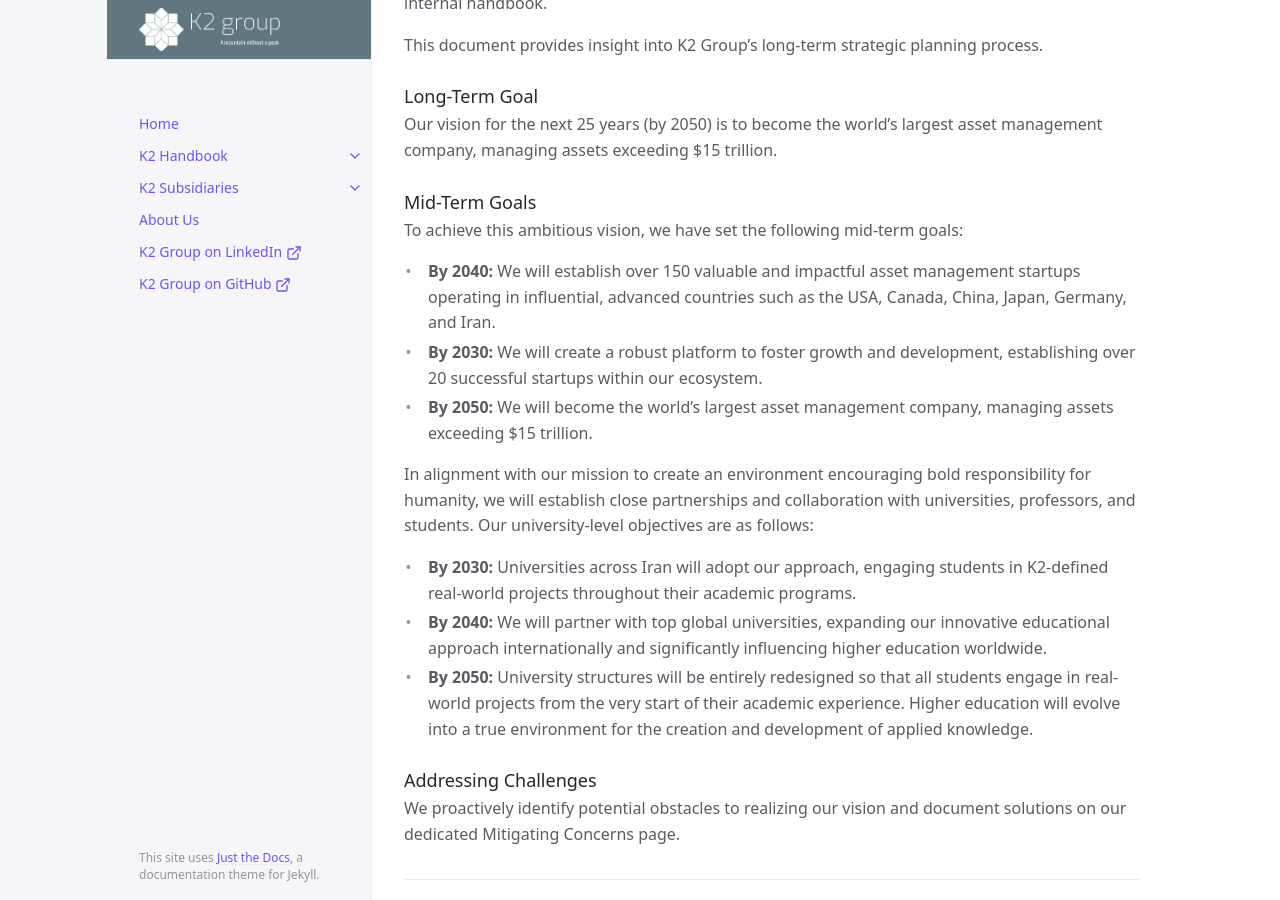
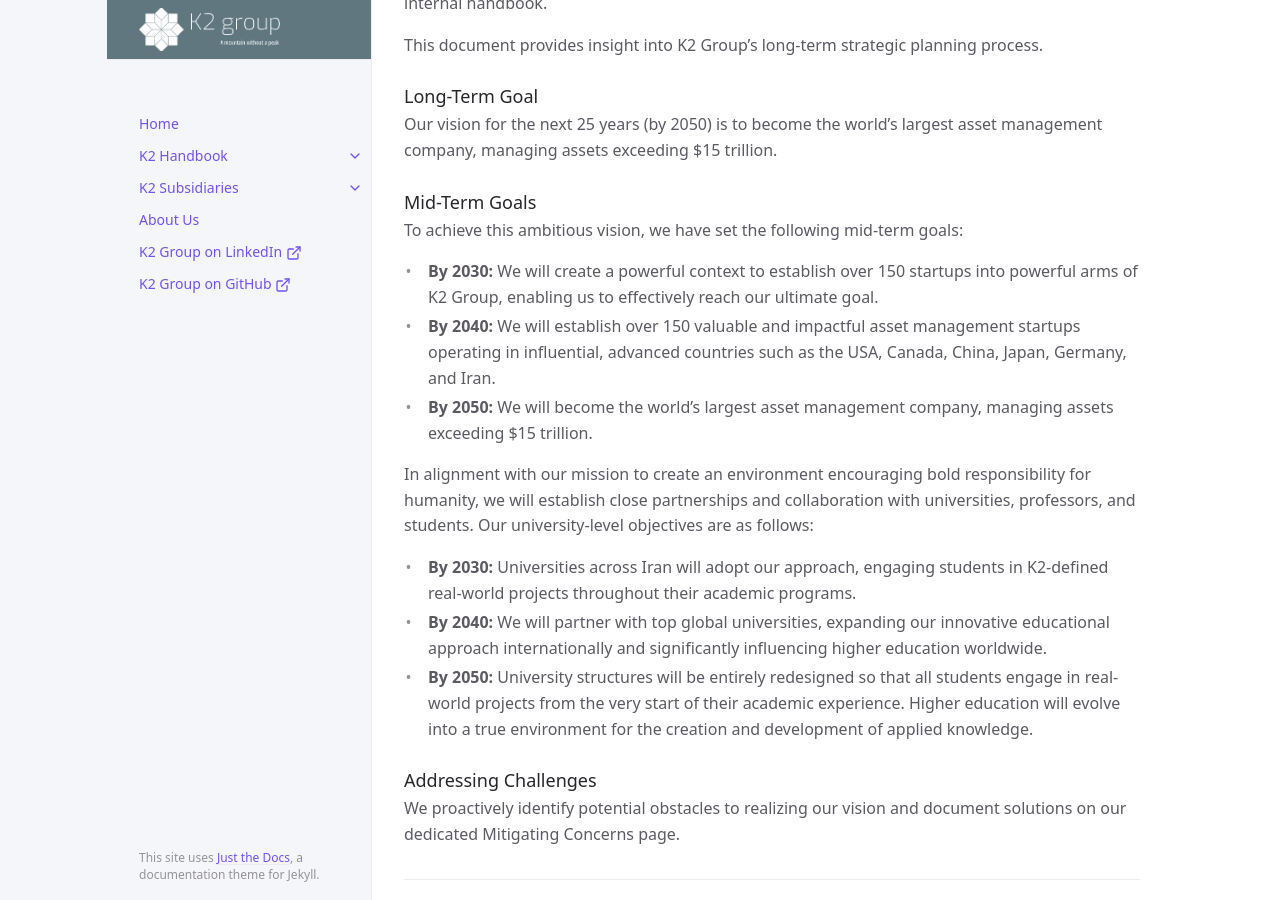
Before and after one commit to K2-Groups/k2-groups.github.io, a Jekyll site: the page built from docs/k2-handbook/company/vision.md, in a window 1280 px wide and 900 px high, scrolled down 370 px. Built offline with Jekyll 4.4.1, drawn with Linux system fonts in a browser that asks for light colours; cached includes are drawn as plain includes.

Commit message:
Update vision.md

```diff
--- a/docs/k2-handbook/company/vision.md
+++ b/docs/k2-handbook/company/vision.md
@@ -23,8 +23,8 @@ Our vision for the next 25 years (by 2050) is to become the world's largest asse
 ### Mid-Term Goals
 To achieve this ambitious vision, we have set the following mid-term goals:
 
+- **By 2030:** We will create a powerful context to establish over 150 startups into powerful arms of K2 Group, enabling us to effectively reach our ultimate goal.
 - **By 2040:** We will establish over 150 valuable and impactful asset management startups operating in influential, advanced countries such as the USA, Canada, China, Japan, Germany, and Iran.
-- **By 2030:** We will create a robust platform to foster growth and development, establishing over 20 successful startups within our ecosystem.
 - **By 2050:** We will become the world's largest asset management company, managing assets exceeding \$15 trillion.
 
 In alignment with our mission to create an environment encouraging bold responsibility for humanity, we will establish close partnerships and collaboration with universities, professors, and students. Our university-level objectives are as follows:
```
